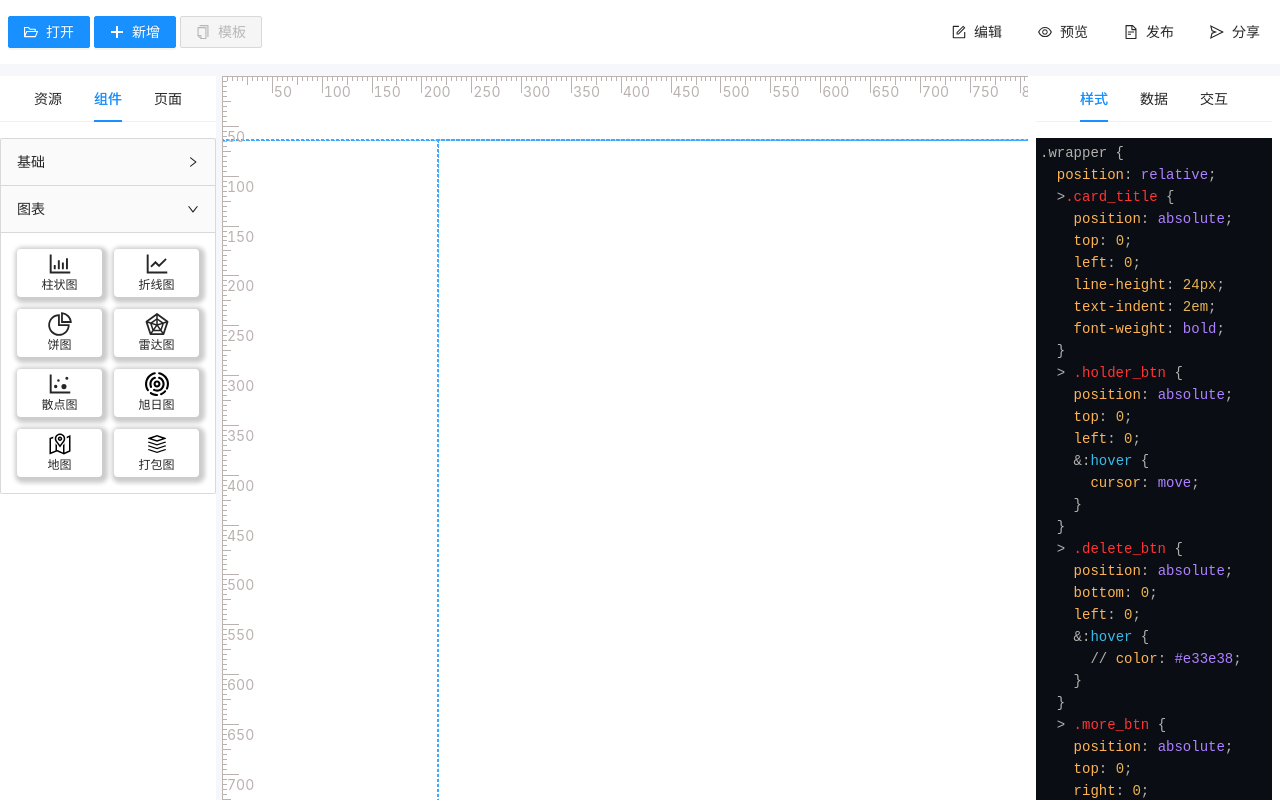
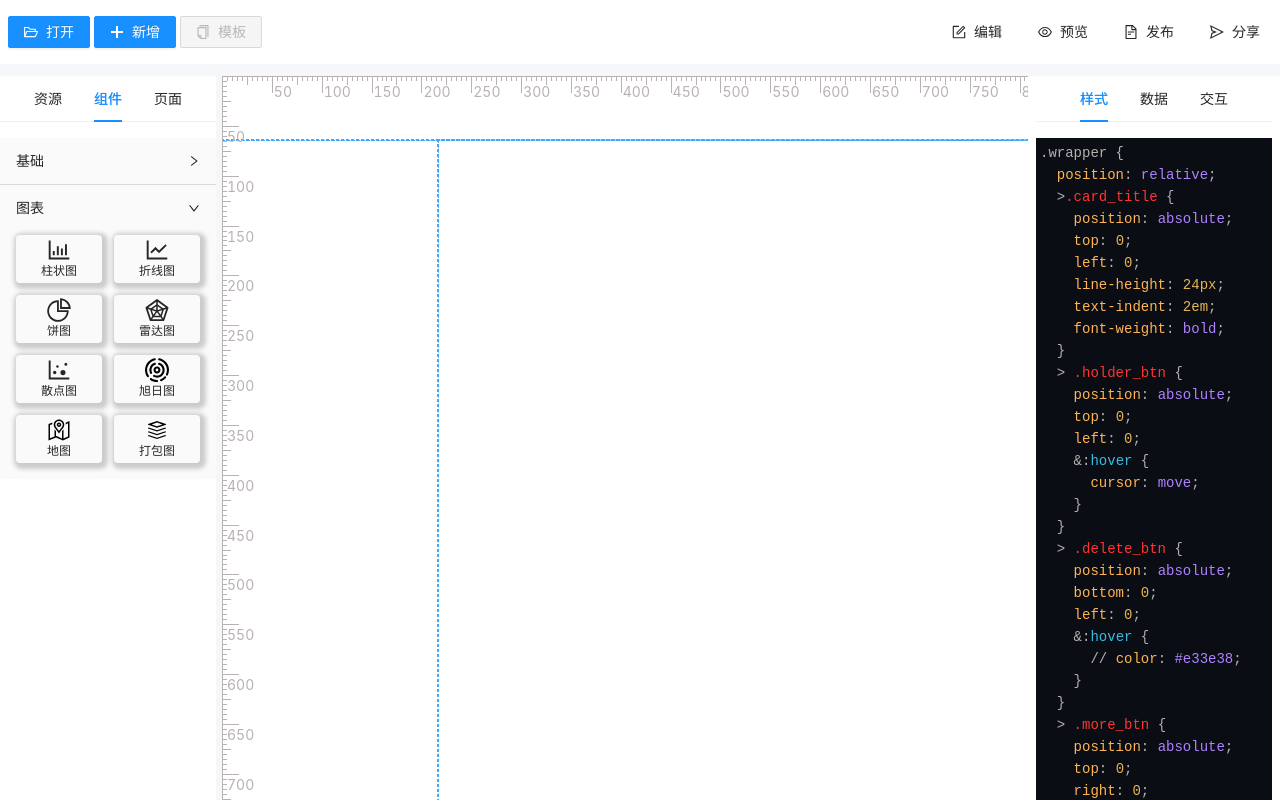
Before and after one commit to czf2015/quad, a React (Vite) app: page / in a window 1280 px wide. Shown: the top 800 px of the page. Built offline with nearby package versions, Linux system fonts and the light colour scheme.

Commit message:
调整样式

```diff
--- a/src/components/LowCodeEditor/partials/ConfigPanel/partials/InteractConfigPanel/partials/Binds/index.tsx
+++ b/src/components/LowCodeEditor/partials/ConfigPanel/partials/InteractConfigPanel/partials/Binds/index.tsx
@@ -19,10 +19,10 @@ export const Binds = ({ initialValues = { id: 3, type: 'SELECT_TIME', handle: `(
           <Select name="target" size="small" />
         </Form.Item>
         <Form.Item label="事件类型：">
-          <Select name="event" size="small" />
+          <Select name="event" options={[{ label: '单击', value: 'onClick' }]} size="small" />
         </Form.Item>
         <Form.Item label="消息类型：" required>
-          <Select name="type" options={[]} required size="small" />
+          <Select mode="tags" options={[{ label: '打开弹窗', value: 'OPEN_DRAWER' }]} name="type" required size="small" />
         </Form.Item>
         <Form.Item label="描述说明：">
           <Input.TextArea name="description" size="small" />
--- a/src/components/LowCodeEditor/partials/DisplayViewer/partials/Wrapper/index.module.less
+++ b/src/components/LowCodeEditor/partials/DisplayViewer/partials/Wrapper/index.module.less
@@ -1,6 +1,7 @@
 .wrapper {
   position: relative;
-  >.card_title {
+  z-index: 99;
+  > .card_title {
     position: absolute;
     top: 0;
     left: 0;
--- a/src/components/LowCodeEditor/partials/Widgets/index.tsx
+++ b/src/components/LowCodeEditor/partials/Widgets/index.tsx
@@ -11,7 +11,7 @@ interface IWidgetsProps {
 export const Widgets = ({ categories = mock }: IWidgetsProps) => {
   return (
     <div className={styles.container}>
-      <Collapse defaultActiveKey="chart" expandIconPosition="end">
+      <Collapse defaultActiveKey="chart" expandIconPosition="end" bordered={false}>
         {categories.map(({ category, title, items = [] }) => {
           return (
             <Collapse.Panel header={title} key={category}>
--- a/src/styles/quad.less
+++ b/src/styles/quad.less
@@ -7,7 +7,7 @@
   color: #7b7676;
   background-color: #e0e0e0;
   border-radius: 50%;
-  z-index: 99;
+  z-index: 9;
 }
 
 .quad-card {
```
